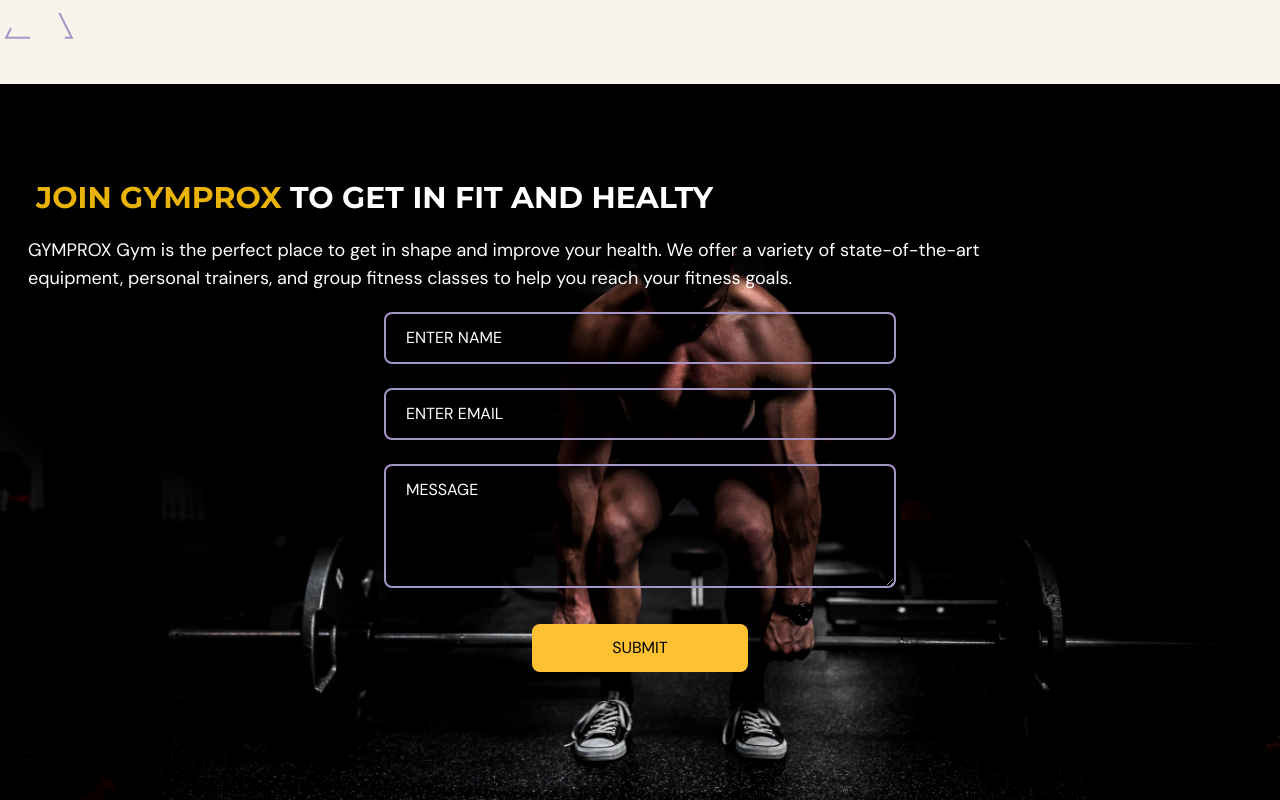
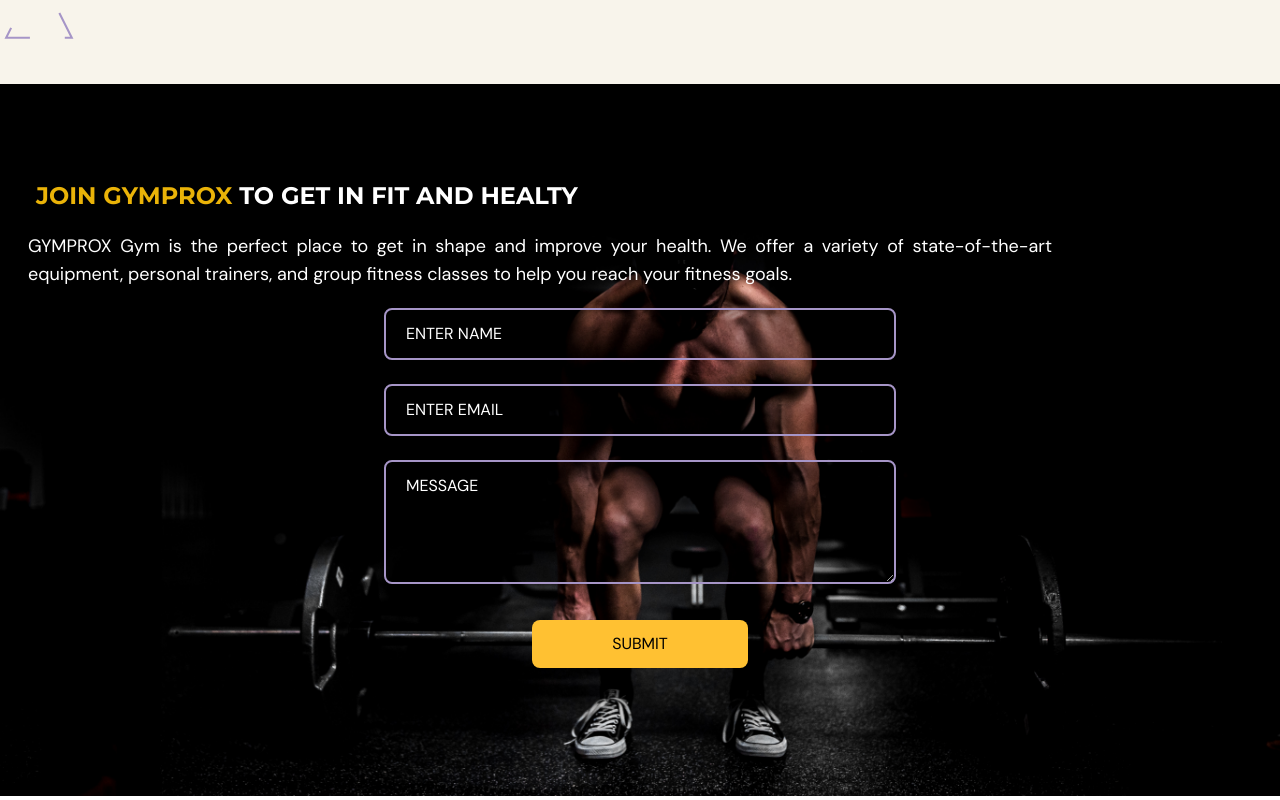
Before and after one commit to Shrivardhan09/GymProX, a React (Vite) app: page / in a window 1280 px wide. Shown: the part 1830-2630 px from the top of the page. Built offline with nearby package versions, Linux system fonts and the light colour scheme; no server answers.

Commit message:
login and signup

```diff
--- a/src/Sections/ContactUs/ContactUs.jsx
+++ b/src/Sections/ContactUs/ContactUs.jsx
@@ -30,10 +30,10 @@
                         hidden: { opacity: 0, x: -50 },
                         visible: { opacity: 1, x: 0 }
                     }}>
-                    <div className="basis-3/5 font-montserrat text-3xl font-bold text-white px-9">
+                    <div className="basis-3/5 font-montserrat text-3xl sm:text-2xl font-bold text-white px-9">
                         <span className=" text-yellow-500">JOIN GYMPROX</span> TO GET IN FIT AND HEALTY
                     </div>
-                    <p className="mx-7 my-5 w-4/5 text-lg text-white">
+                    <p className="mx-7 my-5 w-4/5 md:text-lg text-white text-justify">
                         GYMPROX Gym is the perfect place to get in shape and improve your health. We offer a variety of state-of-the-art equipment, personal trainers, and group fitness classes to help you reach your fitness goals.
                     </p>
                 </motion.div>
@@ -47,7 +47,7 @@
                             className="flex justify-start items-center gap-3 flex-col"
                         >
                             <input
-                                className="mb-3 w-2/5 rounded-lg bg-black/25 px-5 py-3 placeholder-white border-2 border-primary-300 caret-yellow-500 outline-none text-white"
+                                className="mb-3 md:w-2/5 rounded-lg bg-black/25 px-5 py-3 placeholder-white border-2 border-primary-300 caret-yellow-500 outline-none text-white"
                                 type="text"
                                 {...register("name", {
                                     required: true,
@@ -63,7 +63,7 @@
                                 </p>
                             )}
                             <input
-                                className="mb-3 w-2/5 rounded-lg bg-black/25 px-5 py-3 placeholder-white border-2 border-primary-300 caret-yellow-500 outline-none text-white"
+                                className="mb-3 md:w-2/5 rounded-lg bg-black/25 px-5 py-3 placeholder-white border-2 border-primary-300 caret-yellow-500 outline-none text-white"
                                 type="email"
                                 {...register("email", {
                                     required: true,
--- a/src/Sections/Navbar/index.jsx
+++ b/src/Sections/Navbar/index.jsx
@@ -4,7 +4,7 @@
 import useMediaQuery from "@/hooks/useMediaQuery";
 import { useState } from "react";
 import ActionButton from "@/shared/ActionButton";
-import TransitionLogo from "@/assets/logoTransition.png";
+// import TransitionLogo from "@/assets/logoTransition.png";
 import MobileLink from "./MobileLink";
 import { Link } from "react-router-dom"
 
@@ -21,7 +21,7 @@
                 <div className={`${flexBetween} mx-auto w-5/6`}>
                     <div className={`${flexBetween} w-full gap-16`}>
                         {/* left */}
-                        <img src={isTopPage ? logo : TransitionLogo} alt="Logo" style={{ width: '12rem' }} />
+                        <img src={isTopPage ? logo : './logoTransition.png'} alt="Logo" style={{ width: '12rem' }} />
 
                         {/* right */}
                         {isAboveMediumScreen ? (
```
Also changed, not shown: public/logoTransition.png (renamed from src/assets/logoTransition.png).
